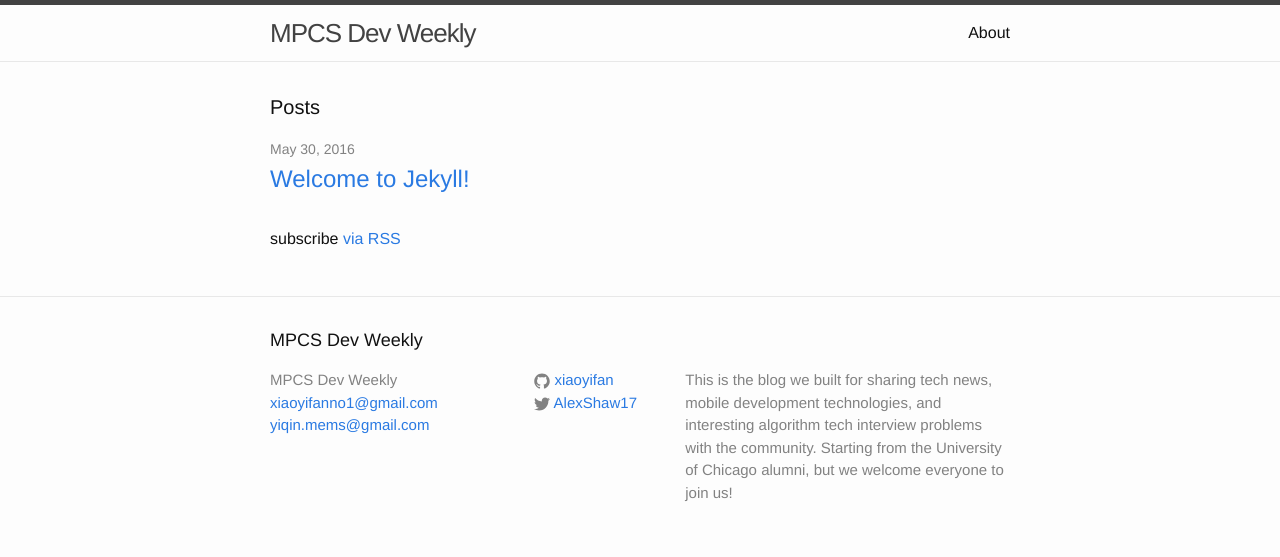
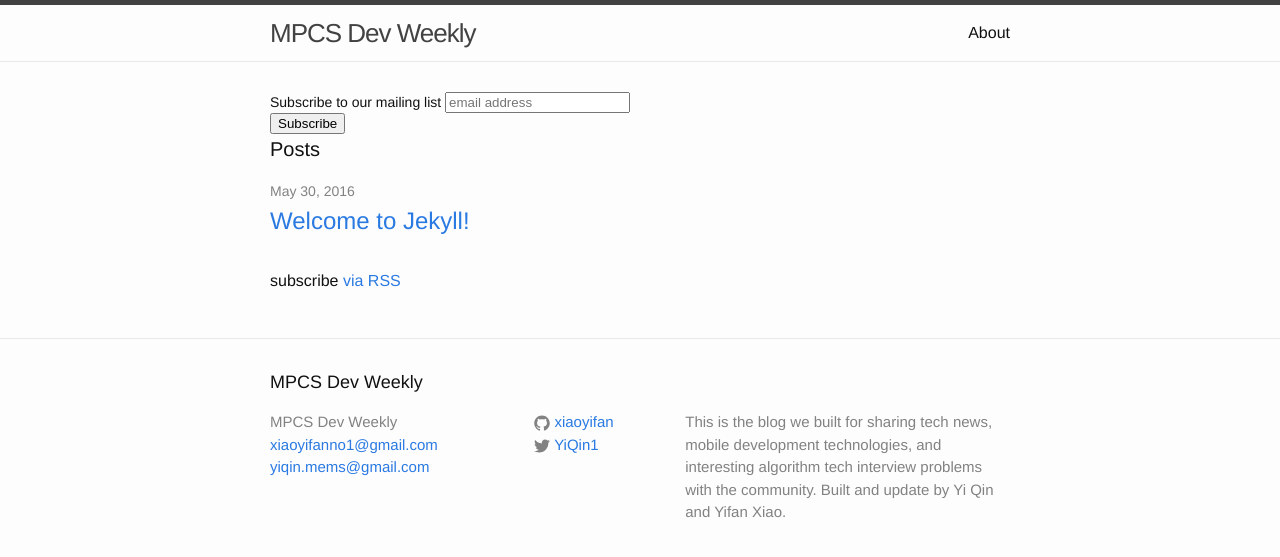
Before and after one commit to MPCS-Dev-Weekly/MPCS-Dev-Weekly, a Jekyll site: the page built from index.html, in a window 1280 px wide. Shown: the top 557 px of the page. Built offline with Jekyll 4.4.1, drawn with Linux system fonts in a browser that asks for light colours; comment, search, counter and statistics services are not loaded.

Commit message:
Update signup form and description text.

```diff
--- a/_config.yml
+++ b/_config.yml
@@ -11,11 +11,11 @@ title: MPCS Dev Weekly
 email: xiaoyifanno1@gmail.com yiqin.mems@gmail.com
 description: > # this means to ignore newlines until "baseurl:"
   This is the blog we built for sharing tech news, mobile development technologies,
-  and interesting algorithm tech interview problems with the community. Starting from
-  the University of Chicago alumni, but we welcome everyone to join us!
+  and interesting algorithm tech interview problems with the community. Built and update
+  by Yi Qin and Yifan Xiao.
 baseurl: "" # the subpath of your site, e.g. /blog
 url: "http://yourdomain.com" # the base hostname & protocol for your site
-twitter_username: AlexShaw17
+twitter_username: YiQin1
 github_username:  xiaoyifan
 
 # Build settings
--- a/index.html
+++ b/index.html
@@ -1,6 +1,27 @@
 ---
 layout: default
 ---
+
+<!-- Begin MailChimp Signup Form -->
+<link href="//cdn-images.mailchimp.com/embedcode/horizontal-slim-10_7.css" rel="stylesheet" type="text/css">
+<style type="text/css">
+  #mc_embed_signup{clear:left; font:14px Helvetica,Arial,sans-serif; width:100%;}
+  /* Add your own MailChimp form style overrides in your site stylesheet or in this style block.
+     We recommend moving this block and the preceding CSS link to the HEAD of your HTML file. */
+</style>
+<div id="mc_embed_signup">
+<form action="//uchicago.us13.list-manage.com/subscribe/post?u=132c74745650c434adb4b5741&amp;id=850f73c5a1" method="post" id="mc-embedded-subscribe-form" name="mc-embedded-subscribe-form" class="validate" target="_blank" novalidate>
+    <div id="mc_embed_signup_scroll">
+  <label for="mce-EMAIL">Subscribe to our mailing list</label>
+  <input type="email" value="" name="EMAIL" class="email" id="mce-EMAIL" placeholder="email address" required>
+    <!-- real people should not fill this in and expect good things - do not remove this or risk form bot signups-->
+    <div style="position: absolute; left: -5000px;" aria-hidden="true"><input type="text" name="b_132c74745650c434adb4b5741_850f73c5a1" tabindex="-1" value=""></div>
+    <div class="clear"><input type="submit" value="Subscribe" name="subscribe" id="mc-embedded-subscribe" class="button"></div>
+    </div>
+</form>
+</div>
+
+<!--End mc_embed_signup-->
 
 <div class="home">
 
```
Also changed, not shown: 4 other files.
